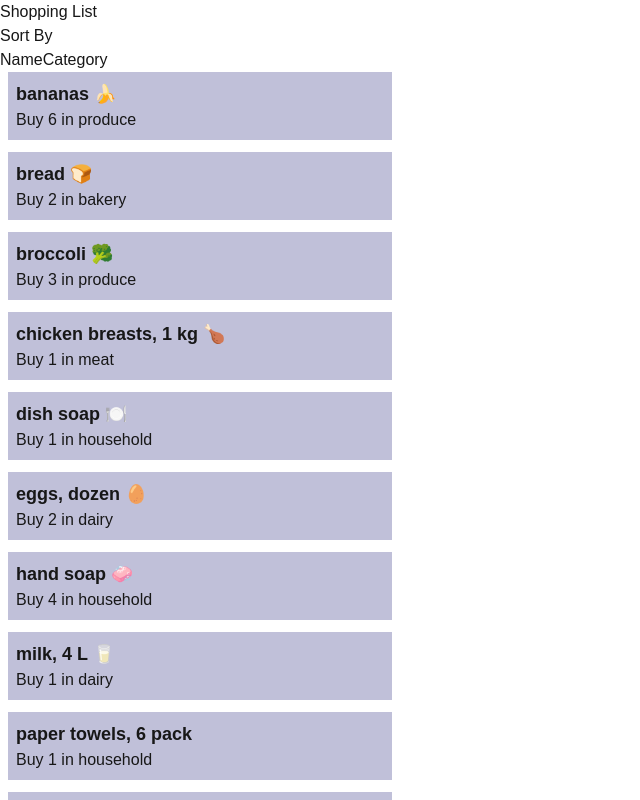
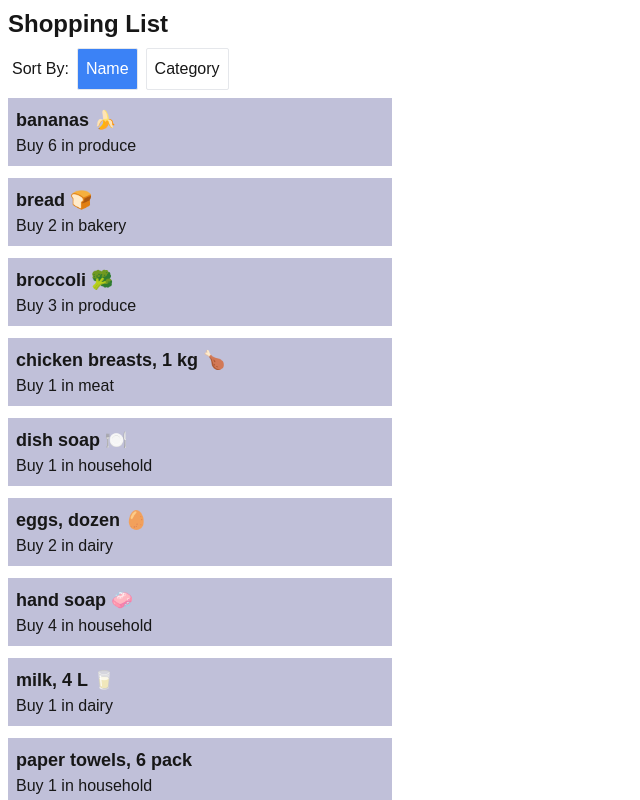
Before and after one commit to SAITjrao/cprg306-assignments, a Next.js app: page /week-6 in a window 1280 px wide. Shown: the top 800 px of the page, without its empty margins (0-640 px from the left). Built offline with nearby package versions, Linux system fonts and the light colour scheme.

Commit message:
update styling and functionality

```diff
--- a/app/page.js
+++ b/app/page.js
@@ -6,9 +6,9 @@ export default function Home(){
       <h1>CPRG 306: Web Development 2 - Assignments</h1>
       <Link href="week-2">Week 2</Link><br />
       <Link href="week-3">Week 3</Link><br />
-      <Link href="week-4">Week 4</Link>
-      <Link href="week-5">Week 5</Link>
-      <Link href="week-6">Week 6</Link>
+      <Link href="week-4">Week 4</Link><br />
+      <Link href="week-5">Week 5</Link><br />
+      <Link href="week-6">Week 6</Link><br />
     </main>
   );
 }
--- a/app/week-6/item-list.js
+++ b/app/week-6/item-list.js
@@ -18,15 +18,13 @@ export default function ItemList(){
 
     return(
     <main>
-        <div>
-            <h2>Sort By</h2>
-            <button value="name" onClick={(e) => setSortBy(e.target.value)}>Name</button>
-            <button value="category" onClick={(e) => setSortBy(e.target.value)}>Category</button>
+        <div className="flex flex-row items-center mb-2">
+            <h2 className="pl-3">Sort By: </h2>
+            <button className={`border rounded-sm ml-2 p-2 ${sortBy === "name" ? "bg-blue-500 text-white" : ""}`} value="name" onClick={(e) => setSortBy(e.target.value)}>Name</button>
+            <button  className={`border rounded-sm ml-2 p-2 ${sortBy === "category" ? "bg-blue-500 text-white" : ""}`} value="category" onClick={(e) => setSortBy(e.target.value)}>Category</button>
         </div>
         <ul>
-           {sortedItems.map((item) => (<li key={item.id}><Item name={item.name} quantity={item.quantity} category={item.category}/></li>))}
+           {sortedItems.map((item) => (<Item key={item.id} name={item.name} quantity={item.quantity} category={item.category}/>))}
         </ul>
     </main>)
 }
-
-//array.map(function) return <li key={item.id}></li>
--- a/app/week-6/page.js
+++ b/app/week-6/page.js
@@ -1,6 +1,6 @@
 import ItemList from "./item-list";
 
 export default function Page(){
-    return (<main><h1>Shopping List</h1><ItemList
+    return (<main><h1 className="text-2xl font-bold p-2">Shopping List</h1><ItemList
     /></main>);
 }
```
Also changed, not shown: app/week-6/items.json (indentation only).
